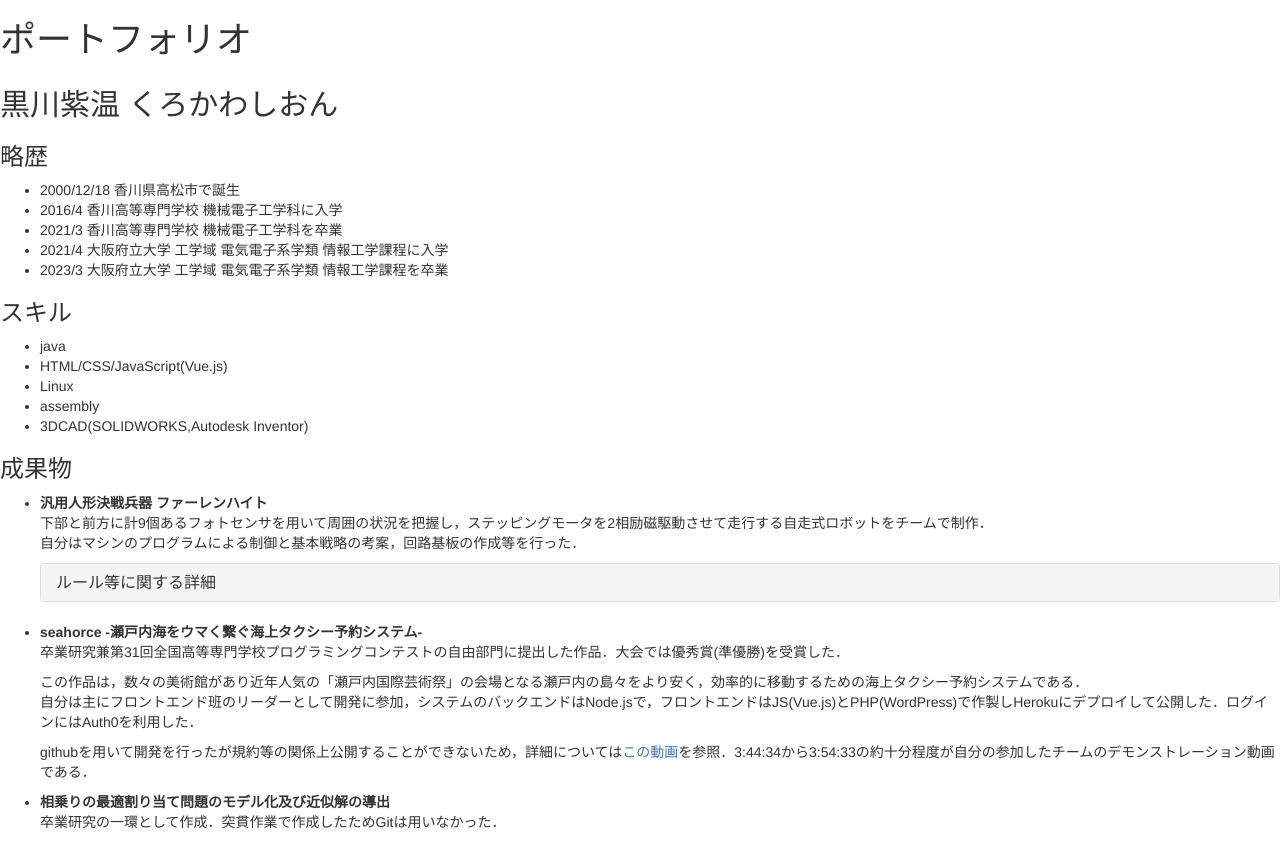
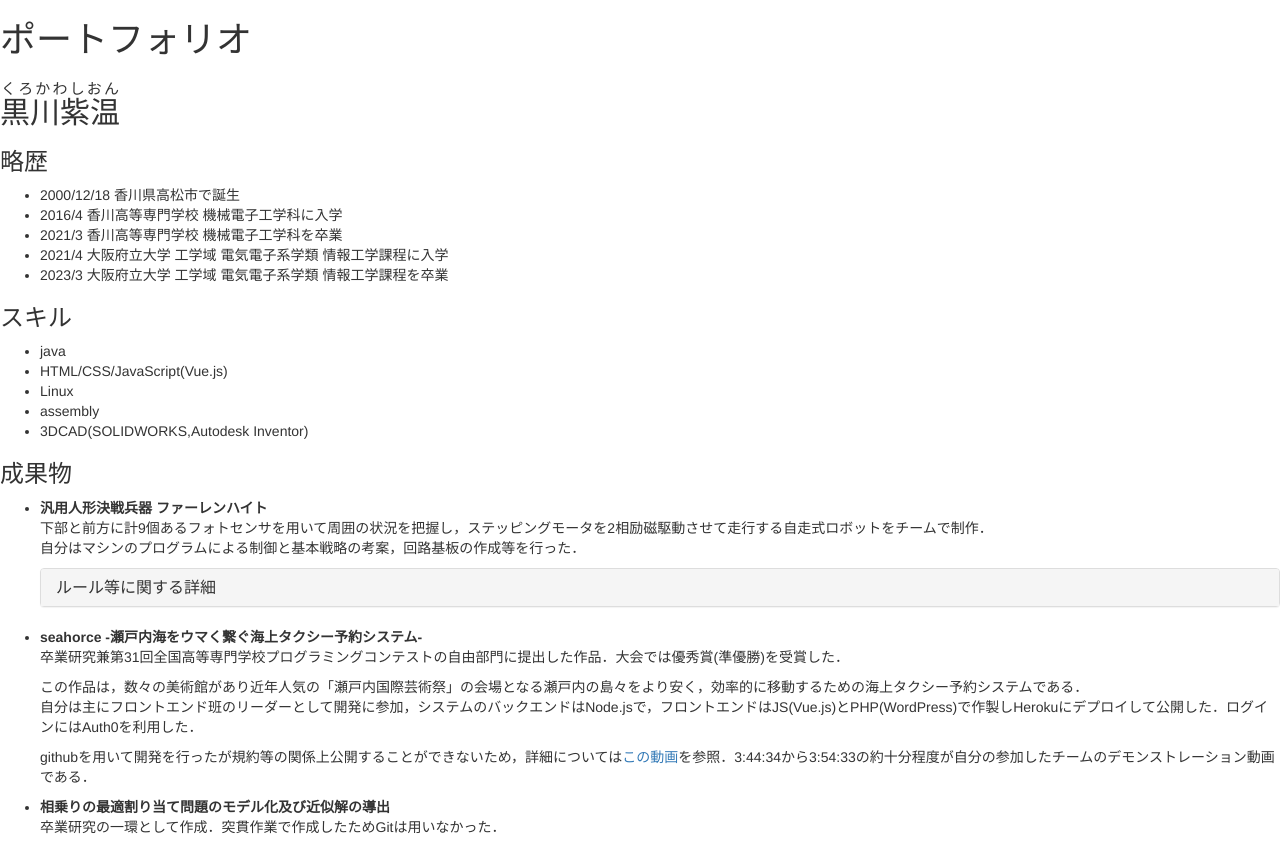
Before and after one commit to Yukarion/portfolio, a plain HTML site: page index.html in a window 1280 px wide. Drawn offline with nearby package versions, Linux system fonts and the light colour scheme.

Commit message:
fix ruby

```diff
--- a/index.html
+++ b/index.html
@@ -13,8 +13,16 @@
     </header>
 
     <div = "name">
-      <h2>黒川紫温
-        <rt>くろかわしおん</rt>
+      <h2>
+        <ruby>
+          <rb>
+            黒川紫温
+          </rb>
+          <rp></rp>
+          <rt>
+            くろかわしおん
+          </rt>
+        </ruby>
       </h2>
     </div>
 
```
